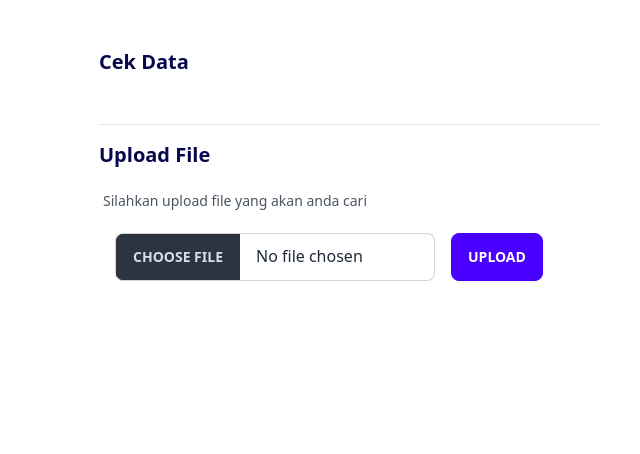
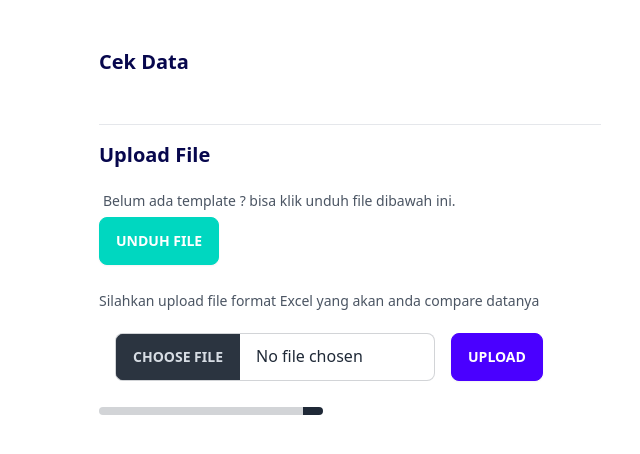
Before and after one commit to mardinw/dashboard-cekkustomer, a Next.js app: page / in a window 1280 px wide. Both pictures are taken after a click on the button "UPLOAD". Shown: the top 454 px of the page, without its empty margins (290-930 px from the left). Built offline with nearby package versions, Linux system fonts and the light colour scheme; no server answers.

Commit message:
adding button download

```diff
--- /dev/null
+++ b/app/config/appInfo.ts
@@ -0,0 +1,3 @@
+export const appInfo = {
+  apiDomain : process.env.NEXT_PUBLIC_API_URL,
+}
--- a/app/page.tsx
+++ b/app/page.tsx
@@ -1,7 +1,6 @@
 'use client'
 import { useEffect, useState } from "react";
 import FormUploadExcel from "./ui/forms/UploadExcel";
-import TablePreview from "./ui/tables/tablePreview";
 import { DataCustomer } from "./lib/dpt/definitions";
 
 
--- a/app/ui/forms/UploadExcel.tsx
+++ b/app/ui/forms/UploadExcel.tsx
@@ -1,16 +1,18 @@
 'use client'
-import { useRouter } from "next/navigation";
 import { FormEvent, useState } from "react";
 import Link from 'next/link';
+import { appInfo } from "@/app/config/appInfo";
+import TablePreview from "../tables/tablePreview";
 
-const apiUrl = process.env.NEXT_PUBLIC_API_URL;
 
 export default function FormUploadExcel() {
+  const apiUrl = appInfo.apiDomain
   const [file, setFile] = useState<File>();
-  const router = useRouter();
+  const [isLoading, setIsLoading] = useState<boolean>(false);
 
   const onSubmit = async (e: React.FormEvent<HTMLFormElement>) => {
     e.preventDefault()
+    setIsLoading(true)
 
     if (!file) return
       try {
@@ -22,12 +24,39 @@ export default function FormUploadExcel() {
           body: data,
         })
 
-        router.push('/check/preview');
         if (!res.ok) throw new Error(await res.text())
       } catch (e: any){
         console.error(e)
+      } finally {
+        setIsLoading(false);
       }
 
+  }
+
+  const handleDownload = async () => {
+    const sampleFile = "sample_cekkustomer.xlsx"
+    try {
+      const downloadUrl = `${apiUrl}/v1/files/download/${sampleFile}`
+      const response = await fetch(downloadUrl);
+
+      if(!response.ok) {
+        throw new Error(`failed to download file: ${response.statusText}`);
+      }
+
+      const blob = await response.blob();
+      const url = window.URL.createObjectURL(blob);
+
+      const a = document.createElement('a');
+      a.href = url;
+      a.download = sampleFile;
+      a.click();
+
+      window.URL.revokeObjectURL(url);
+    } catch (error) {
+      console.error('Error:', error);
+    } finally {
+      setIsLoading(false);
+    }
   }
 
   return (
@@ -39,13 +68,23 @@ export default function FormUploadExcel() {
         <div className="mb-6 pt-4">
           <label className="mb-5 block text-xl font-semibold text-[#07074D]">Upload File</label>
           <p className="m-1 text-sm leading-6 text-gray-600">
-            Silahkan upload file yang akan anda cari
+            Belum ada template ? bisa klik unduh file dibawah ini.
+          </p>
+          <button className="mb-6 btn sm:btn-md md:btn-md btn-accent text-white" type="submit" onClick={handleDownload}>UNDUH FILE</button>
+          <p className="mb-1 text-sm leading-6 text-gray-600">
+            Silahkan upload file format Excel yang akan anda compare datanya
           </p>
           <div className="mb-8">
             <input type="file" name="file" id="file" className="file-input sm:m-4 file-input-bordered w-full max-w-xs"
               onChange={(e) => setFile(e.target.files?.[0])}
             />
             <button className="btn sm:btn-md md:btn-md btn-primary text-white" type="submit">UPLOAD</button>
+            {isLoading ? (
+              <progress className="progress w-56"></progress>
+            ) : (
+              file && <TablePreview fileName={file.name}/>
+            )
+            }
           </div>
 
         </div>
--- a/app/ui/tables/tableMatch.tsx
+++ b/app/ui/tables/tableMatch.tsx
@@ -1,12 +1,13 @@
 "use client"
+import { appInfo } from "@/app/config/appInfo";
 import { DPTItem } from "@/app/lib/dpt/definitions";
 import { AsyncListLoadOptions, useAsyncList } from "@react-stately/data";
 import { useEffect, useState } from "react"
 
 
-const apiUrl = process.env.NEXT_PUBLIC_API_URL;
+export default function TableMatch() {
+  const apiUrl = appInfo.apiDomain
 
-export default function TableMatch() {
   const [dataDPT, setDataDPT] = useState<DPTItem[]>([]);
   const [error, setError] = useState<string | null>(null);
 
--- a/app/ui/tables/tablePreview.tsx
+++ b/app/ui/tables/tablePreview.tsx
@@ -2,17 +2,30 @@
 
 import { useEffect, useState } from "react";
 import {DataCustomer} from "@/app/lib/dpt/definitions";
+import { appInfo } from "@/app/config/appInfo";
 
 const apiUrl = process.env.NEXT_PUBLIC_API_URL;
 
-export default function TablePreview() {
+export default function TablePreview({fileName} : {fileName: string}) {
+  const apiUrl = appInfo.apiDomain
+
   const [fetchData, setFetchData] = useState<DataCustomer[]>([]);
   const [isLoading, setIsLoading] = useState<boolean>(true);
+  const [error, setError] = useState<string |null>(null);
+
   useEffect(() => {
     const fetchData = async () => {
       try {
-        const response = await fetch(`${apiUrl}/v1/files/read`)
+        const response = await fetch(`${apiUrl}/v1/files/read/${fileName}`)
         const result: DataCustomer[] = await response.json();
+
+        if (!response.ok) {
+          if (response.status === 400) {
+            setError("Bad request: format tabel anda kurang tepat.");
+          } else {
+            setError(`Server error: ${response.statusText}`);
+          }
+        }
         setFetchData(result);
         setIsLoading(false);
       } catch (e: any) {
@@ -23,9 +36,12 @@ export default function TablePreview() {
     fetchData();
   }, [])
 
+  if (error) {
+    return <p>Error: {error}</p>
+  }
+
   return (
     <>
-      {isLoading ? <span className="loading loading-infinity loading-lg content-center"></span> :
     <table
       aria-label="load check match table"
       className="table"
@@ -58,7 +74,6 @@ export default function TablePreview() {
       ))}
       </tbody>
     </table>
-      }
     </>
   )
 }
```
